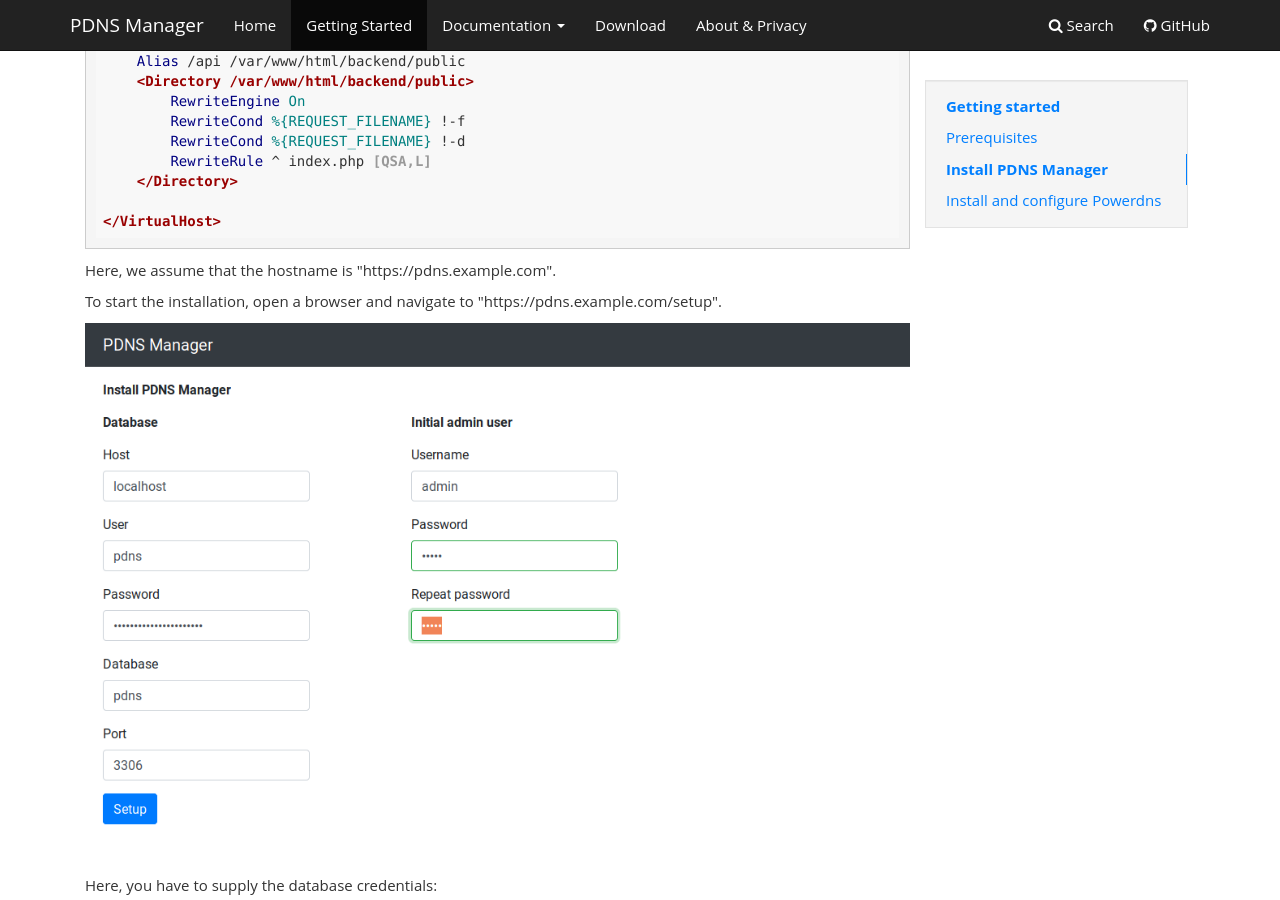
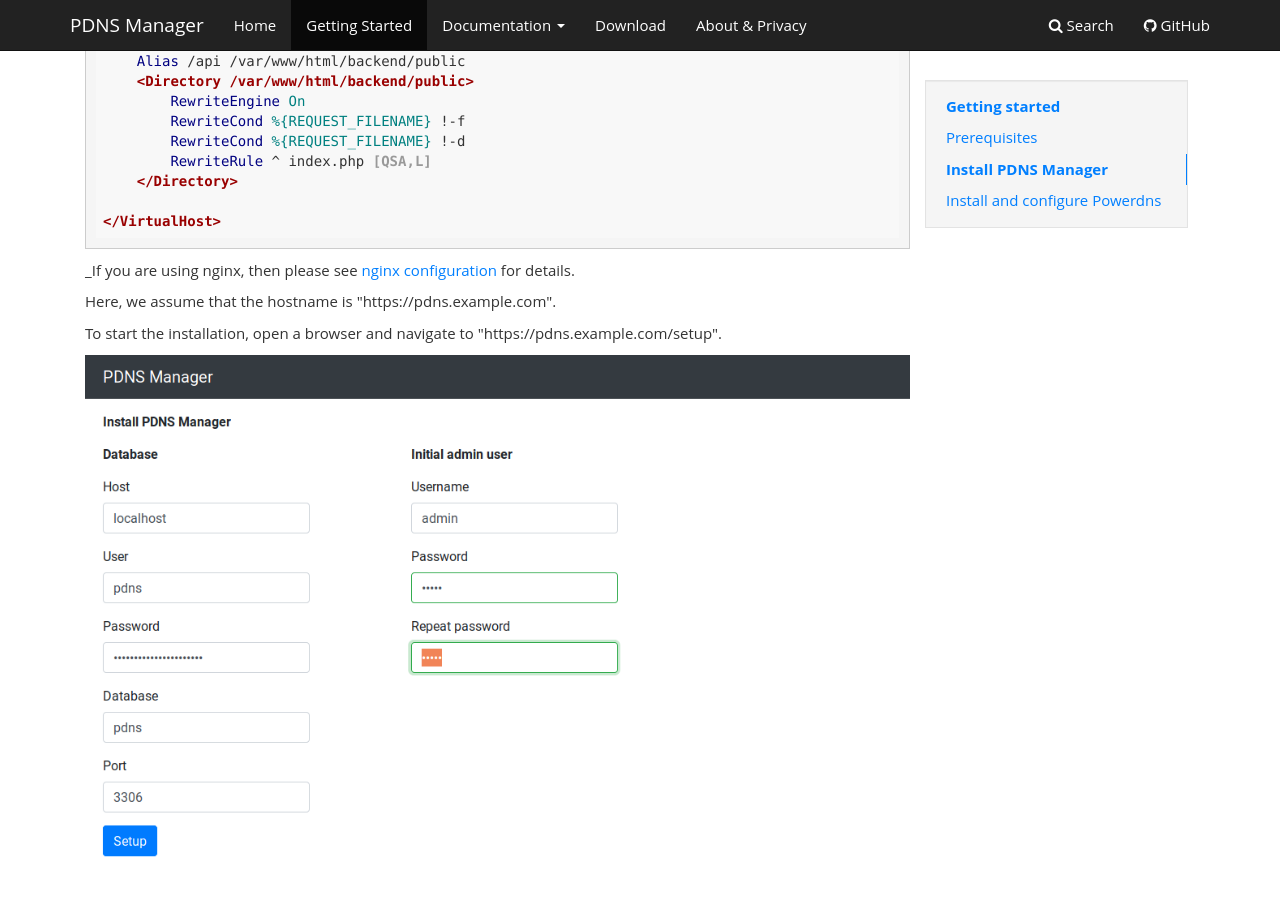
Before and after one commit to loewexy/pdns-manager-website, an MkDocs documentation site: the page built from content/quickstart.md, in a window 1280 px wide and 900 px high, scrolled down 772 px. Built offline with MkDocs 1.6.1, drawn with Linux system fonts in a browser that asks for light colours; comment, search, counter and statistics services are not loaded.

Commit message:
updated with nginx link

````diff
--- a/content/quickstart.md
+++ b/content/quickstart.md
@@ -49,6 +49,7 @@ an Apache VHost with a config like the following:
 
 </VirtualHost>
 ```
+_If you are using nginx, then please see [nginx configuration](nginx.yml) for details.
 
 Here, we assume that the hostname is "https://pdns.example.com".
 
````
